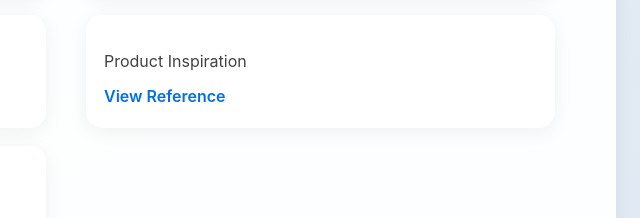
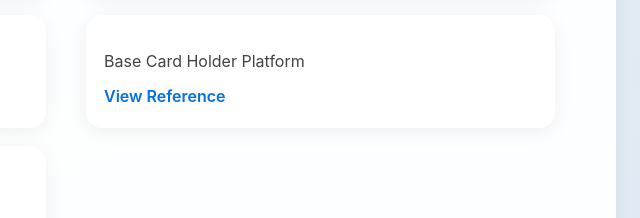
Before and after one commit to akrew10/ECE196_Fingerprint_Wallet, a plain HTML site: page index.html in a window 1280 px wide. Shown: the part 11392-11610 px from the top of the page, 574-1214 px from the left. Drawn offline with Linux system fonts and the light colour scheme.

Commit message:
Update index.html

```diff
--- a/index.html
+++ b/index.html
@@ -413,7 +413,7 @@
       </div>
 
       <div class="resource-item">
-        <p>Product Inspiration</p>
+        <p>Base Card Holder Platform</p>
         <a href="placeholder" target="_blank">
           View Reference
         </a>
```
